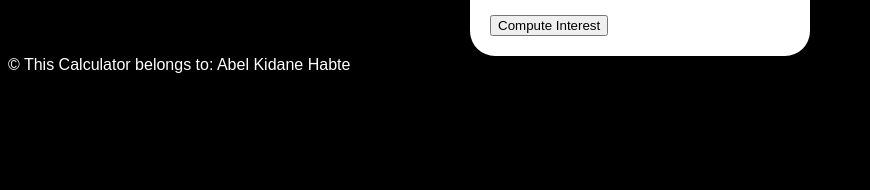
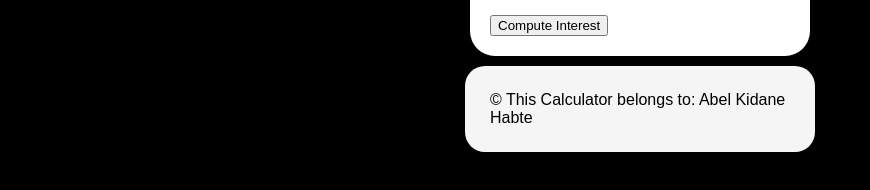
Before and after one commit to kiabel/Simple-Interest-Calculator, a plain HTML site: page index.html in a window 1280 px wide. Shown: the part 212-402 px from the top of the page, without its empty margins (0-870 px from the left). Drawn offline with Linux system fonts and the light colour scheme.

Commit message:
Update style.css

```diff
--- a/style.css
+++ b/style.css
@@ -9,3 +9,13 @@ h1{color:grey;font-family:verdana}
   margin: auto;
 
 }
+footer {
+  background-color:whitesmoke;
+  color:black;
+  width: 300px;
+  padding: 25px;
+  margin-top: 10px;
+  margin-left: auto;
+  margin-right: auto;
+  border-radius: 20px;
+  }
```
